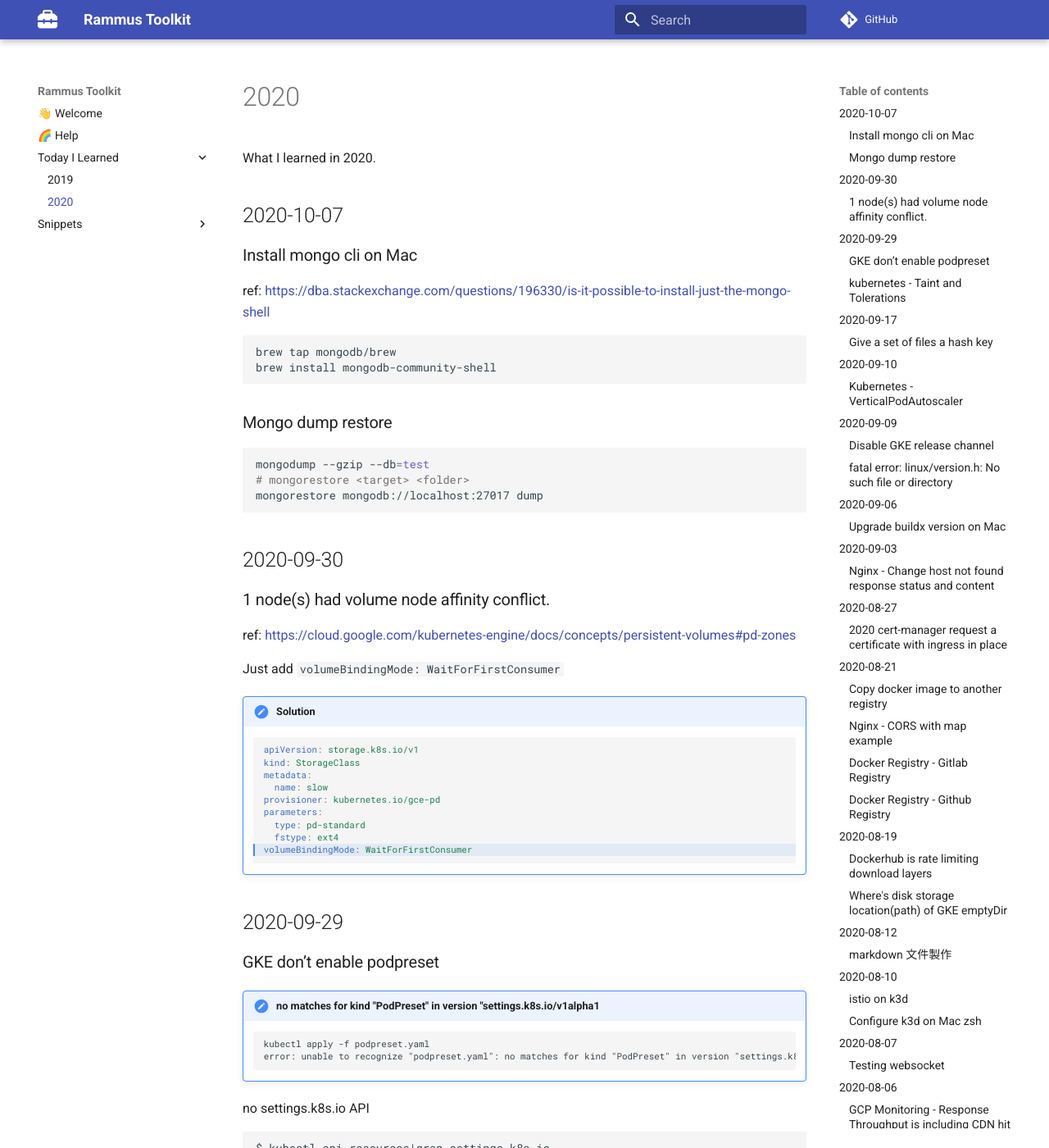
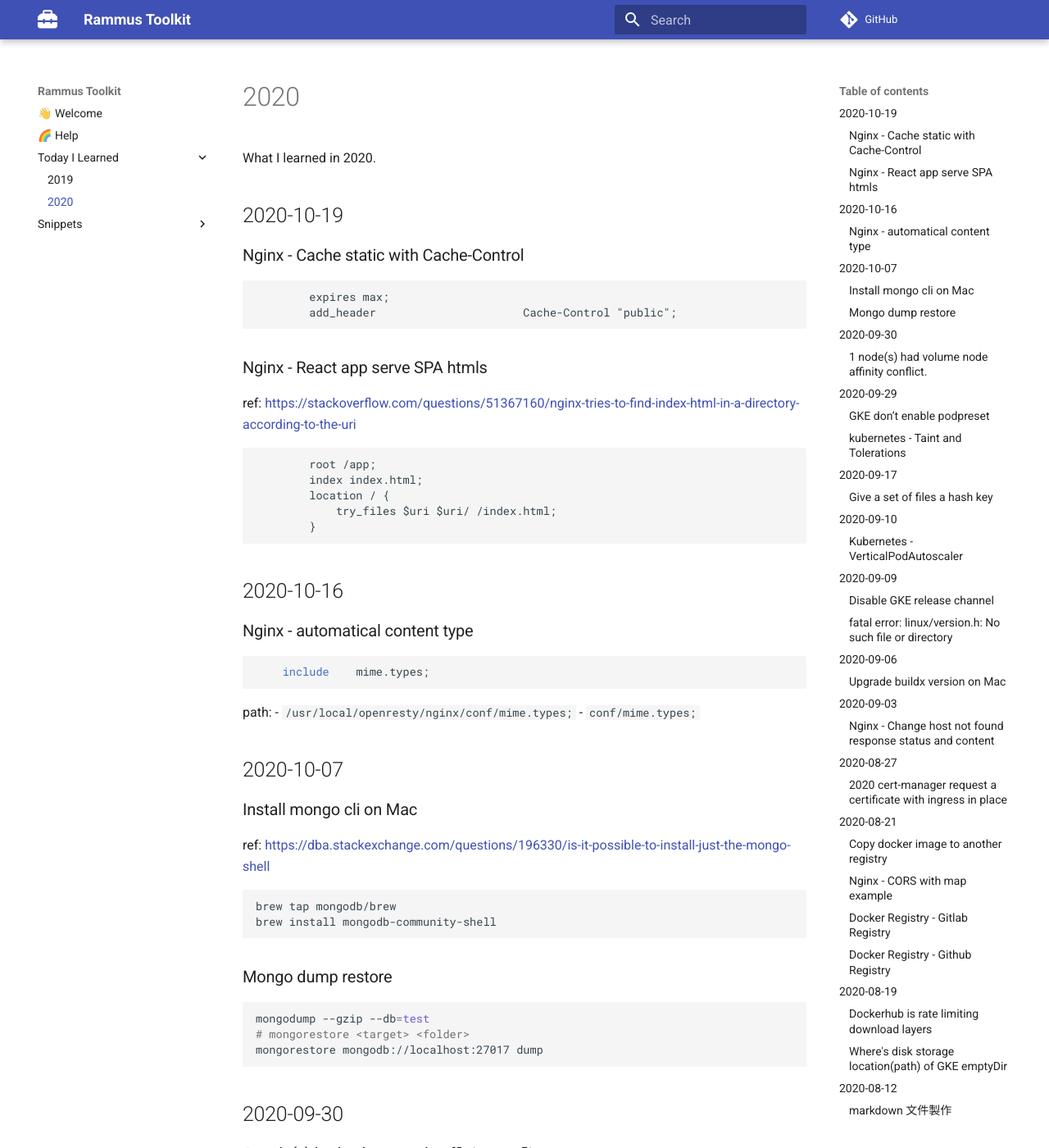
Before and after one commit to RammusXu/toolkit, an MkDocs documentation site: the page built from docs/Today-I-Learned/2020.md, in a window 1280 px wide and 1400 px high. Shown: the whole window at 82% size. Built offline with MkDocs 1.6.1 and Material for MkDocs 9.7.7, drawn with Linux system fonts in a browser that asks for light colours; emoji names are drawn with the system emoji font; comment, search, counter and statistics services are not loaded.

Commit message:
2020-10-19 nginx

````diff
--- a/docs/Today-I-Learned/2020.md
+++ b/docs/Today-I-Learned/2020.md
@@ -1,5 +1,33 @@
 
 What I learned in 2020.
+
+## 2020-10-19
+### Nginx - Cache static with Cache-Control
+
+```
+        expires max;
+        add_header                      Cache-Control "public";
+```
+
+### Nginx - React app serve SPA htmls
+ref: https://stackoverflow.com/questions/51367160/nginx-tries-to-find-index-html-in-a-directory-according-to-the-uri
+```
+        root /app;
+        index index.html;
+        location / {
+            try_files $uri $uri/ /index.html;
+        }
+```
+
+## 2020-10-16
+### Nginx - automatical content type
+```nginx
+    include    mime.types;
+```
+
+path:
+- `/usr/local/openresty/nginx/conf/mime.types;`
+- `conf/mime.types;`
 
 ## 2020-10-07
 ### Install mongo cli on Mac
````
